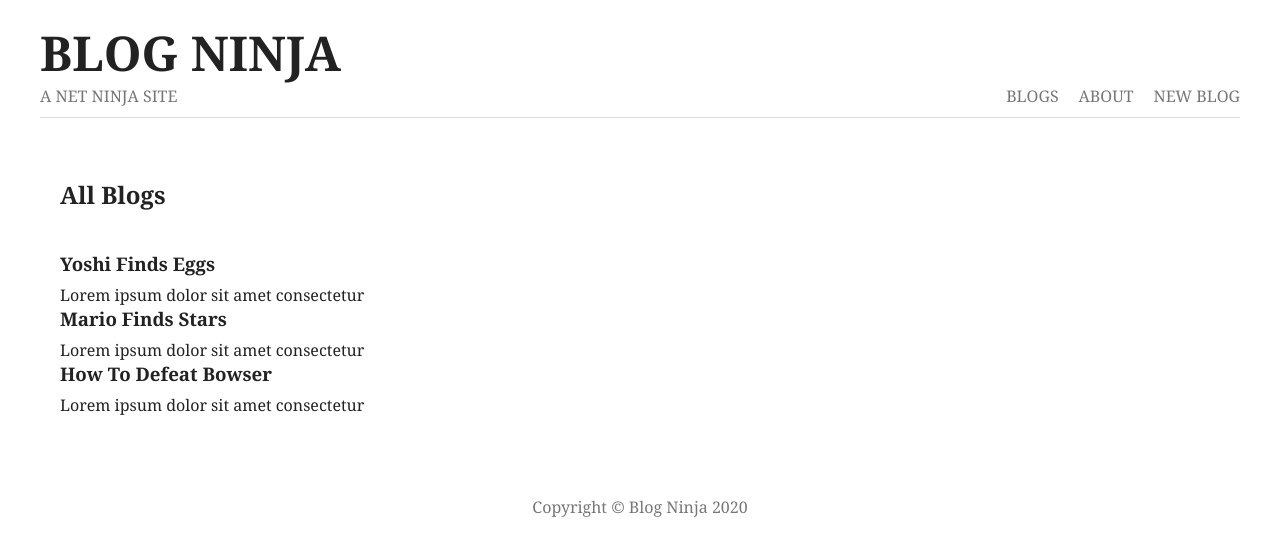
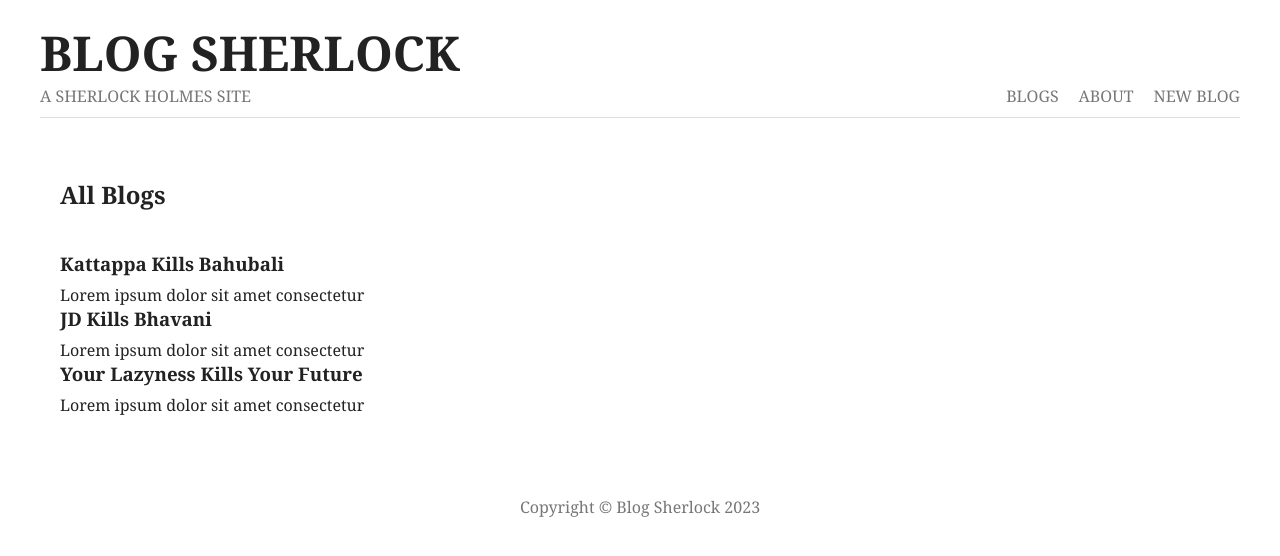
Before and after one commit to rames4498/Mern-backend, a Node server app: page / in a window 1280 px wide. Shown: the top 556 px of the page. Run offline with Node 20, Linux system fonts and the light colour scheme.

Commit message:
new changes

```diff
--- a/hour5/views/about.html
+++ b/hour5/views/about.html
@@ -2,10 +2,10 @@
 <head>
   <meta charset="UTF-8">
   <meta name="viewport" content="width=device-width, initial-scale=1.0">
-  <title>Node.js Crash Course</title>
+  <title>Mernstack basics</title>
 </head>
 <body>
   <h1>About</h1>
-  <h2>Your path to becoming a Node.js ninja!</h2>
+  <h2>Your path to becoming a Mernstack developer!</h2>
 </body>
 </html>
--- a/hour5/views/index.html
+++ b/hour5/views/index.html
@@ -2,10 +2,10 @@
 <head>
   <meta charset="UTF-8">
   <meta name="viewport" content="width=device-width, initial-scale=1.0">
-  <title>Node.js Crash Course</title>
+  <title>Mernstack basics</title>
 </head>
 <body>
   <h1>Home</h1>
-  <h2>Your path to becoming a Node.js ninja!</h2>
+  <h2>Your path to becoming a Mern Stack developer !</h2>
 </body>
 </html>
--- a/hour6/views/about.html
+++ b/hour6/views/about.html
@@ -6,7 +6,7 @@
 </head>
 <body>
   <h1>About</h1>
-  <h2>Your path to becoming a Node.js ninja!</h2>
+  <h2>Your path to becoming a Mernstack developer!!</h2>
   <nav>
     <a href="/">Homepage</a>
     <a href="/about">About page</a>
--- a/hour6/views/index.html
+++ b/hour6/views/index.html
@@ -6,7 +6,7 @@
 </head>
 <body>
   <h1>Home</h1>
-  <h2>Your path to becoming a Node.js ninja!</h2>
+  <h2>Your path to becoming a Mernstack developer!!</h2>
   <nav>
     <a href="/">Homepage</a>
     <a href="/about">About page</a>
--- a/hour7/app.js
+++ b/hour7/app.js
@@ -12,9 +12,9 @@ app.set('view engine', 'ejs');
 
 app.get('/', (req, res) => {
   const blogs = [
-    {title: 'Yoshi finds eggs', snippet: 'Lorem ipsum dolor sit amet consectetur'},
-    {title: 'Mario finds stars', snippet: 'Lorem ipsum dolor sit amet consectetur'},
-    {title: 'How to defeat bowser', snippet: 'Lorem ipsum dolor sit amet consectetur'},
+    {title: 'Kattappa kills bahubali', snippet: 'Lorem ipsum dolor sit amet consectetur'},
+    {title: 'JD kills Bhavani', snippet: 'Lorem ipsum dolor sit amet consectetur'},
+    {title: 'Your lazyness kills ur future', snippet: 'Lorem ipsum dolor sit amet consectetur'},
   ];
   res.render('index', { title: 'Home', blogs });
 });
--- a/hour7/views/partials/footer.ejs
+++ b/hour7/views/partials/footer.ejs
@@ -1,3 +1,3 @@
 <footer>
-  Copyright &copy; Blog Ninja 2020
+  Copyright &copy; Blog Sherlock 2023
 </footer>
--- a/hour7/views/partials/head.ejs
+++ b/hour7/views/partials/head.ejs
@@ -1,7 +1,7 @@
 <head>
   <meta charset="UTF-8">
   <meta name="viewport" content="width=device-width, initial-scale=1.0">
-  <title>Blog Ninja | <%= title %></title>
+  <title>Blog Sherlock | <%= title %></title>
   <style>
     @import url('https://fonts.googleapis.com/css2?family=Noto+Serif:wght@400;700&display=swap');
     body{
--- a/hour7/views/partials/nav.ejs
+++ b/hour7/views/partials/nav.ejs
@@ -1,7 +1,7 @@
 <nav>
   <div class="site-title">
-    <a href="/"><h1>Blog Ninja</h1></a>
-    <p>A Net Ninja Site</p>
+    <a href="/"><h1>Blog Sherlock</h1></a>
+    <p>A Sherlock Holmes Site</p>
   </div>
   <ul>
     <li><a href="/">Blogs</a></li>
--- a/hour8/app.js
+++ b/hour8/app.js
@@ -35,9 +35,9 @@ app.use((req, res, next) => {
 
 app.get('/', (req, res) => {
   const blogs = [
-    {title: 'Yoshi finds eggs', snippet: 'Lorem ipsum dolor sit amet consectetur'},
-    {title: 'Mario finds stars', snippet: 'Lorem ipsum dolor sit amet consectetur'},
-    {title: 'How to defeat bowser', snippet: 'Lorem ipsum dolor sit amet consectetur'},
+    {title: 'Kattappa kills Bahubali', snippet: 'Lorem ipsum dolor sit amet consectetur'},
+    {title: 'JD kills Bhavani', snippet: 'Lorem ipsum dolor sit amet consectetur'},
+    {title: 'Your lazyness kills your future', snippet: 'Lorem ipsum dolor sit amet consectetur'},
   ];
   res.render('index', { title: 'Home', blogs });
 });
--- a/hour8/views/partials/footer.ejs
+++ b/hour8/views/partials/footer.ejs
@@ -1,3 +1,3 @@
 <footer>
-  Copyright &copy; Blog Ninja 2020
+  Copyright &copy; Blog Sherlock 2023
 </footer>
--- a/hour8/views/partials/head.ejs
+++ b/hour8/views/partials/head.ejs
@@ -2,5 +2,5 @@
   <meta charset="UTF-8">
   <meta name="viewport" content="width=device-width, initial-scale=1.0">
   <link rel="stylesheet" href="/styles.css">
-  <title>Blog Ninja | <%= title %></title>
+  <title>Blog Sherlock | <%= title %></title>
 </head>
--- a/hour8/views/partials/nav.ejs
+++ b/hour8/views/partials/nav.ejs
@@ -1,7 +1,7 @@
 <nav>
   <div class="site-title">
-    <a href="/"><h1>Blog Ninja</h1></a>
-    <p>A Net Ninja Site</p>
+    <a href="/"><h1>Blog Sherlock</h1></a>
+    <p>A Sherlock Holmes Site</p>
   </div>
   <ul>
     <li><a href="/">Blogs</a></li>
--- a/hour9/views/partials/footer.ejs
+++ b/hour9/views/partials/footer.ejs
@@ -1,3 +1,3 @@
 <footer>
-  Copyright &copy; Blog Ninja 2020
+  Copyright &copy; Blog Sherlock 2023
 </footer>
--- a/hour9/views/partials/head.ejs
+++ b/hour9/views/partials/head.ejs
@@ -2,5 +2,5 @@
   <meta charset="UTF-8">
   <meta name="viewport" content="width=device-width, initial-scale=1.0">
   <link rel="stylesheet" href="/styles.css">
-  <title>Blog Ninja | <%= title %></title>
+  <title>Blog Sherlock | <%= title %></title>
 </head>
--- a/hour9/views/partials/nav.ejs
+++ b/hour9/views/partials/nav.ejs
@@ -1,7 +1,7 @@
 <nav>
   <div class="site-title">
-    <a href="/"><h1>Blog Ninja</h1></a>
-    <p>A Net Ninja Site</p>
+    <a href="/"><h1>Blog Sherlock</h1></a>
+    <p>A Sherlock Holmes Site</p>
   </div>
   <ul>
     <li><a href="/">Blogs</a></li>
```
